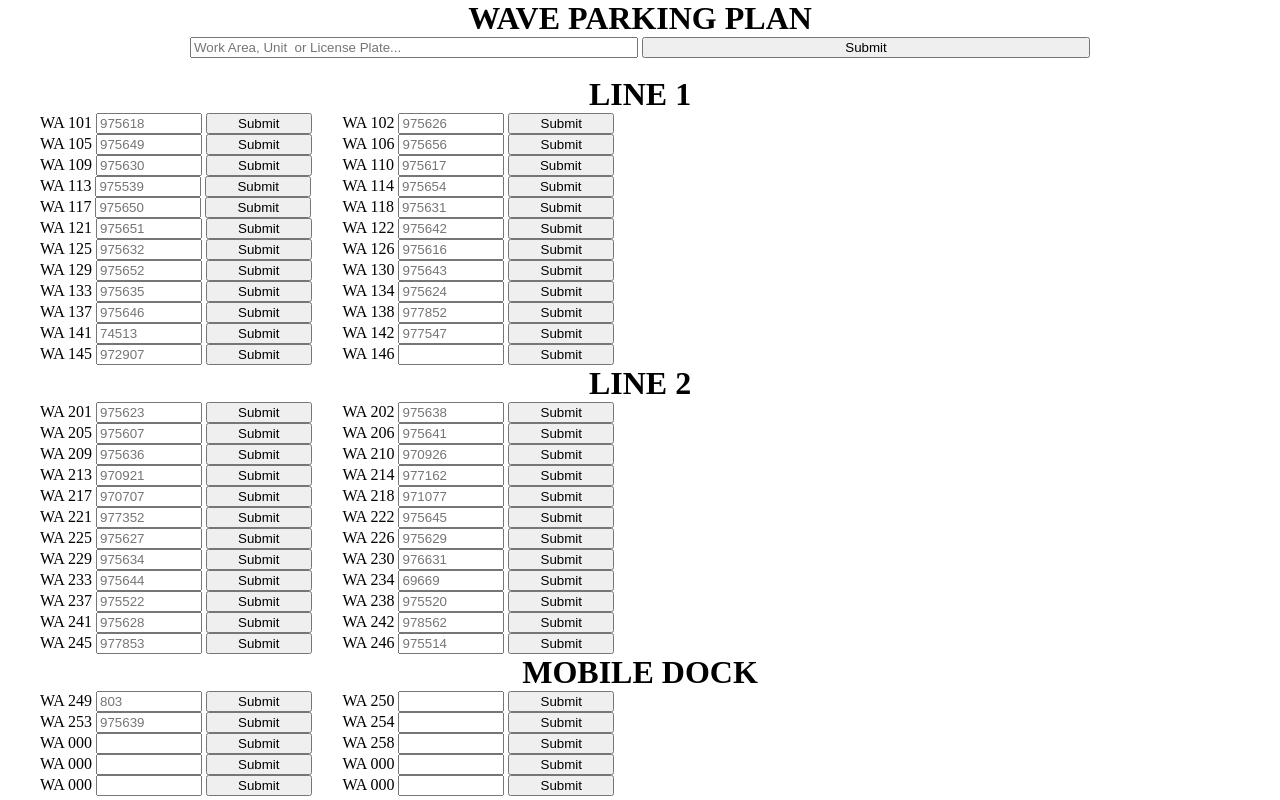
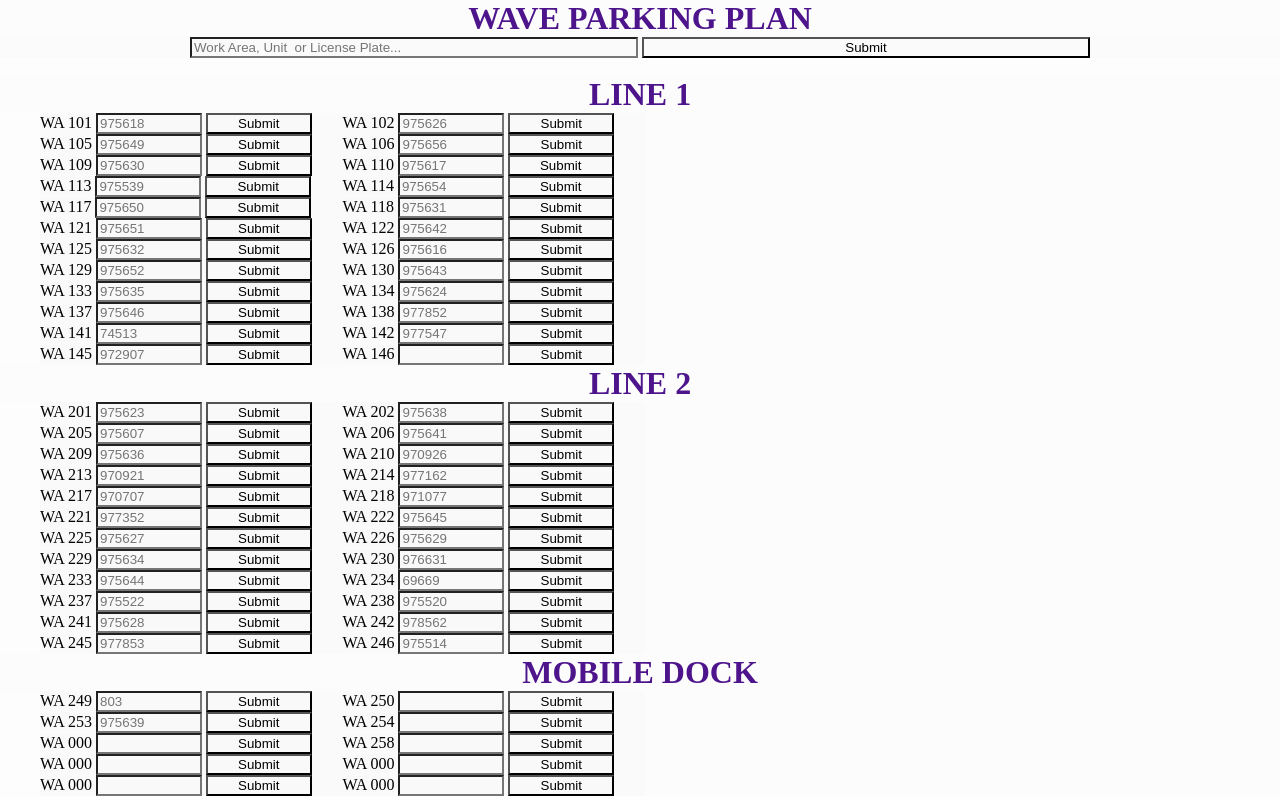
Before and after one commit to JayEee2U/new-shunting, a plain HTML site: page index.html in a window 1280 px wide. Drawn offline with nearby package versions, Linux system fonts and the light colour scheme; files that its build step writes are made by us from their sources.

Commit message:
crated styles file

```diff
--- a/index.html
+++ b/index.html
@@ -3,7 +3,7 @@
   <head>
     <meta charset="UTF-8" />
     <meta name="viewport" content="width=device-width, initial-scale=1.0" />
-    <link rel="stylesheet" href="shunt.css" />
+    <link rel="stylesheet" href="styles.css" />
   </head>
   <title>WAVE SHUNTING CHART</title>
   <body>
@@ -200,7 +200,7 @@
           <label for="wa249">WA 249</label>
           <input class="wa249" type="text" id="wa249" name="Unassigned" />
           <input type="submit" /><br />
-          <label for="Unassigned">WA 253</label>
+          <label for="wa253">WA 253</label>
           <input class="mobidock" type="text" id="wa253" name="Unassigned" />
           <input type="submit" /><br />
           <label for="Unassigned">WA 000</label>
--- a/styles/partials/styles.scss
+++ b/styles/partials/styles.scss
@@ -1 +1,51 @@
 @import 'colors';
+
+* {
+    margin: 0;
+    box-sizing: border-box;
+    background-color: rgba(153, 153, 153, 0.007);
+}
+
+.container-line__1 {
+    display: flex;
+    margin-left: 40px;
+}
+
+.container-line__2 {
+    display: flex;
+    margin-left: 40px;
+}
+
+.container-line__3 {
+    display: flex;
+    margin-left: 40px;
+}
+
+h1 {
+    color: $fedex-purple;
+}
+
+input {
+    width: 35%;
+    /* border: ; */
+}
+
+/* .work-area {
+} */
+.line {
+    text-align: center;
+}
+
+.line h1 {
+    margin: 0;
+    position: absolute;
+    top: 50%;
+}
+
+.autocomplete {
+    text-align: center;
+}
+
+label:hover {
+    color: $fedex-orange;
+}
```
